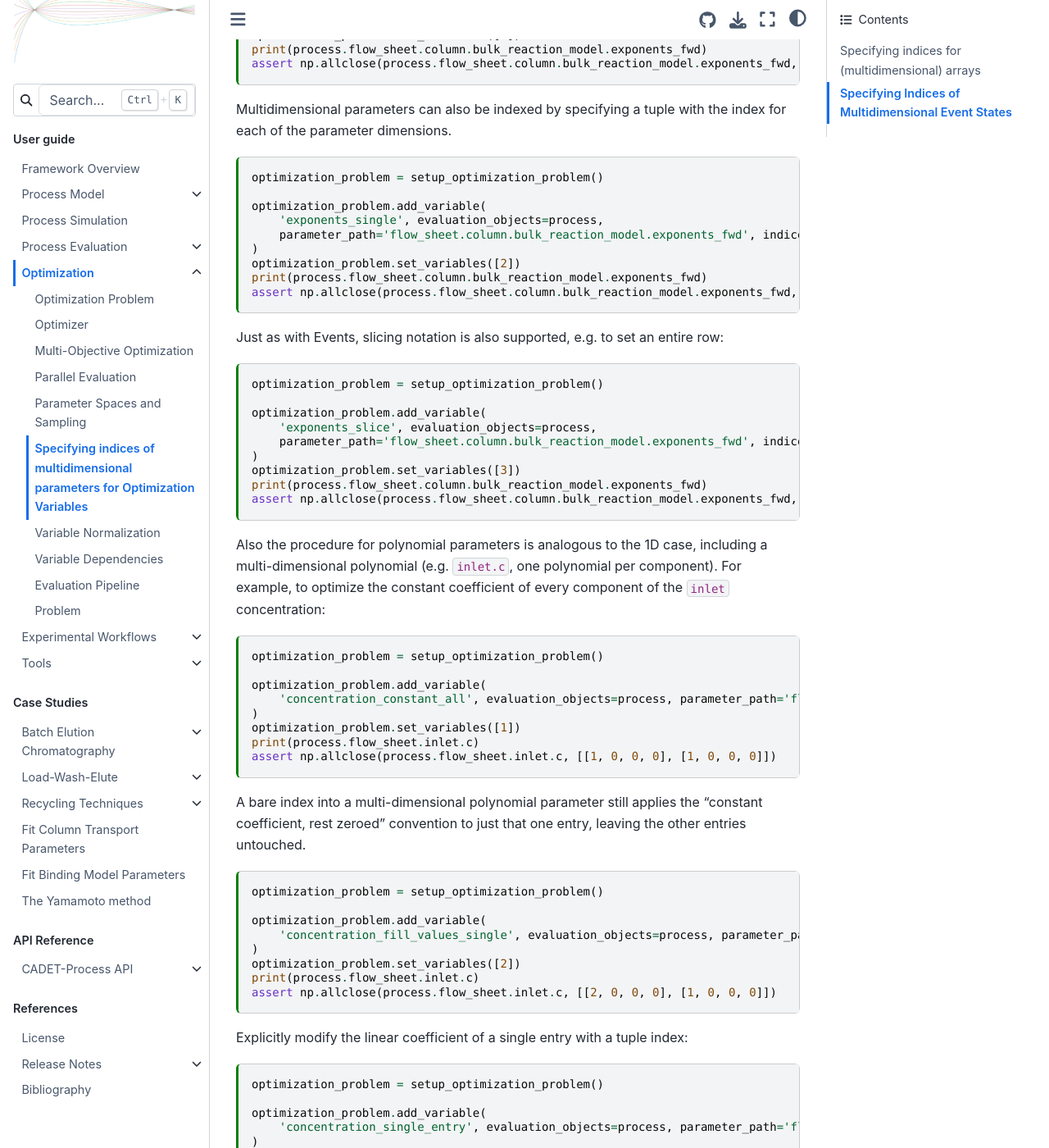
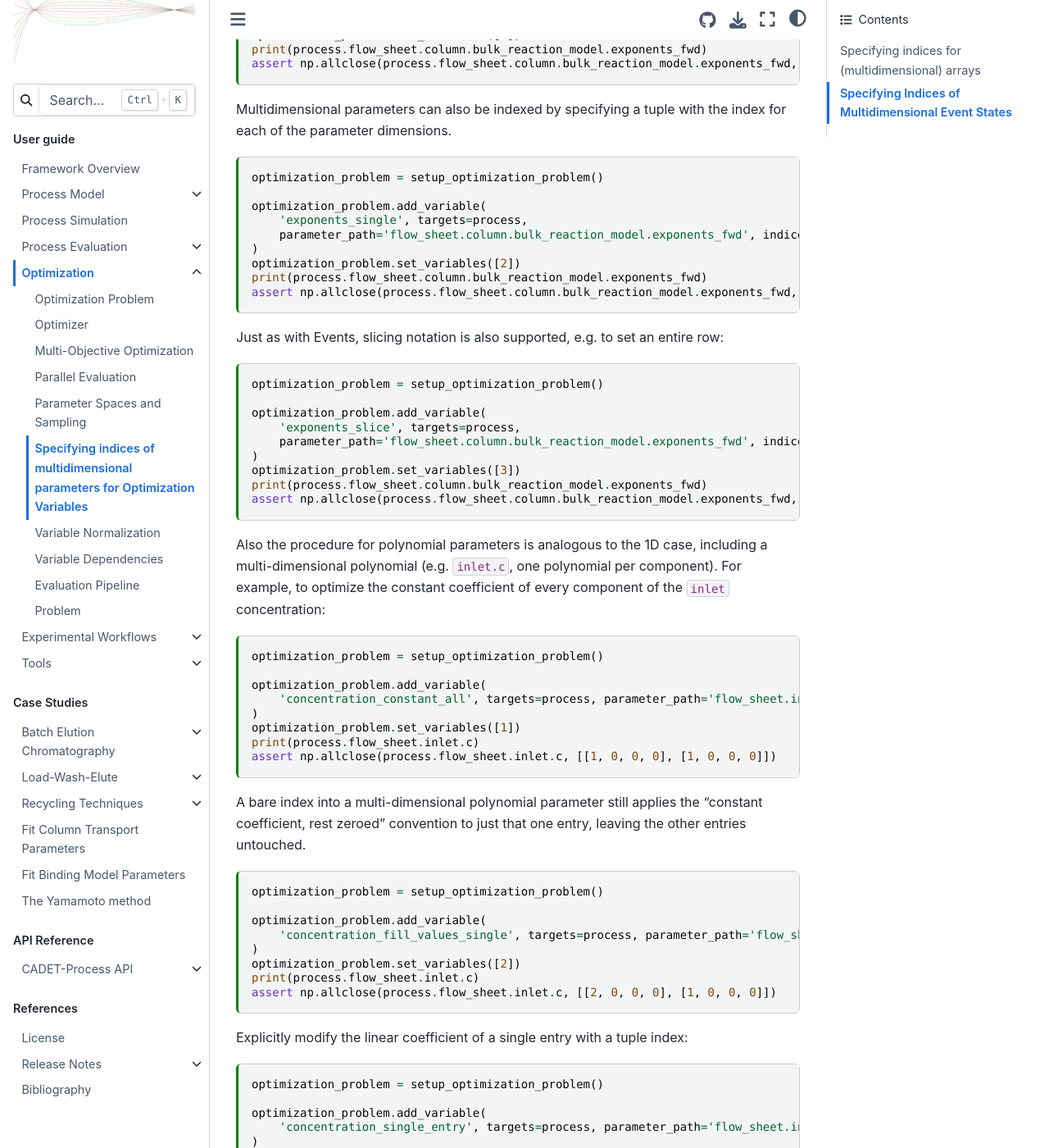
Before and after one commit to fau-advanced-separations/CADET-Process, a Sphinx documentation site: the page built from docs/source/user_guide/optimization/variable_indices.md, in a window 1280 px wide and 1400 px high, scrolled down 2817 px. Shown: the whole window at 82% size. Built offline with Sphinx 7.4.7 and the Sphinx Book theme 1.1.4, drawn with Linux system fonts in a browser that asks for light colours; pages that are not in the unit, such as notebooks, are missing from menus; some of the changed text lies outside the part shown.

Commit message:
Rename evaluation_objects= to targets= on add_variable and mapper classes
Since a target need not be a registered evaluation object (root/axis
membership), calling the write-target parameter evaluation_objects was
misleading now that unregistered targets are supported. Renamed on
add_variable, add_choice_variable, and every mapper class/factory in
mappers.py, with evaluation_objects kept as a deprecated alias so existing
call sites keep working. Updated the in-repo call sites and user-guide
examples that used the old keyword.

````diff
--- a/docs/source/user_guide/optimization/variable_indices.md
+++ b/docs/source/user_guide/optimization/variable_indices.md
@@ -93,7 +93,7 @@ process = setup_process()
 optimization_problem = setup_optimization_problem()
 
 optimization_problem.add_variable(
-    'film_diffusion_all', evaluation_objects=process, parameter_path='flow_sheet.column.film_diffusion'
+    'film_diffusion_all', targets=process, parameter_path='flow_sheet.column.film_diffusion'
 )
 optimization_problem.set_variables([1])
 print(process.flow_sheet.column.film_diffusion)
@@ -107,7 +107,7 @@ E.g. for the first component of the (1D) `film_diffusion` array:
 optimization_problem = setup_optimization_problem()
 
 optimization_problem.add_variable(
-    'film_diffusion_0', evaluation_objects=process, parameter_path='flow_sheet.column.film_diffusion', indices=0
+    'film_diffusion_0', targets=process, parameter_path='flow_sheet.column.film_diffusion', indices=0
 )
 optimization_problem.set_variables([2])
 print(process.flow_sheet.column.film_diffusion)
@@ -121,7 +121,7 @@ So, to add the constant term for the `inlet.flow_rate`, use:
 optimization_problem = setup_optimization_problem()
 
 optimization_problem.add_variable(
-    'flow_rate_fill', evaluation_objects=process, parameter_path='flow_sheet.inlet.flow_rate'
+    'flow_rate_fill', targets=process, parameter_path='flow_sheet.inlet.flow_rate'
 )
 optimization_problem.set_variables([1])
 print(process.flow_sheet.inlet.flow_rate)
@@ -135,7 +135,7 @@ E.g. for the linear coefficient of the `flow_rate`:
 optimization_problem = setup_optimization_problem()
 
 optimization_problem.add_variable(
-    'flow_rate_single', evaluation_objects=process, parameter_path='flow_sheet.inlet.flow_rate', indices=1
+    'flow_rate_single', targets=process, parameter_path='flow_sheet.inlet.flow_rate', indices=1
 )
 optimization_problem.set_variables([2])
 print(process.flow_sheet.inlet.flow_rate)
@@ -149,7 +149,7 @@ To set every entry of such an array to the same value, index it explicitly with
 optimization_problem = setup_optimization_problem()
 
 optimization_problem.add_variable(
-    'exponents', evaluation_objects=process,
+    'exponents', targets=process,
     parameter_path='flow_sheet.column.bulk_reaction_model.exponents_fwd', indices=np.s_[:, :]
 )
 optimization_problem.set_variables([1])
@@ -163,7 +163,7 @@ Multidimensional parameters can also be indexed by specifying a tuple with the i
 optimization_problem = setup_optimization_problem()
 
 optimization_problem.add_variable(
-    'exponents_single', evaluation_objects=process,
+    'exponents_single', targets=process,
     parameter_path='flow_sheet.column.bulk_reaction_model.exponents_fwd', indices=(0, 0)
 )
 optimization_problem.set_variables([2])
@@ -177,7 +177,7 @@ Just as with Events, slicing notation is also supported, e.g. to set an entire r
 optimization_problem = setup_optimization_problem()
 
 optimization_problem.add_variable(
-    'exponents_slice', evaluation_objects=process,
+    'exponents_slice', targets=process,
     parameter_path='flow_sheet.column.bulk_reaction_model.exponents_fwd', indices=np.s_[0, :]
 )
 optimization_problem.set_variables([3])
@@ -192,7 +192,7 @@ For example, to optimize the constant coefficient of every component of the `inl
 optimization_problem = setup_optimization_problem()
 
 optimization_problem.add_variable(
-    'concentration_constant_all', evaluation_objects=process, parameter_path='flow_sheet.inlet.c'
+    'concentration_constant_all', targets=process, parameter_path='flow_sheet.inlet.c'
 )
 optimization_problem.set_variables([1])
 print(process.flow_sheet.inlet.c)
@@ -205,7 +205,7 @@ A bare index into a multi-dimensional polynomial parameter still applies the "co
 optimization_problem = setup_optimization_problem()
 
 optimization_problem.add_variable(
-    'concentration_fill_values_single', evaluation_objects=process, parameter_path='flow_sheet.inlet.c', indices=0
+    'concentration_fill_values_single', targets=process, parameter_path='flow_sheet.inlet.c', indices=0
 )
 optimization_problem.set_variables([2])
 print(process.flow_sheet.inlet.c)
@@ -218,7 +218,7 @@ Explicitly modify the linear coefficient of a single entry with a tuple index:
 optimization_problem = setup_optimization_problem()
 
 optimization_problem.add_variable(
-    'concentration_single_entry', evaluation_objects=process, parameter_path='flow_sheet.inlet.c', indices=(0, 1)
+    'concentration_single_entry', targets=process, parameter_path='flow_sheet.inlet.c', indices=(0, 1)
 )
 optimization_problem.set_variables([3])
 print(process.flow_sheet.inlet.c)
@@ -249,7 +249,7 @@ Instead, pass `pre_processing`, which builds the full (still-ragged) state from
 
 ```{code-cell} ipython3
 optimization_problem.add_variable(
-    'c_poly_linear', evaluation_objects=process, parameter_path='c_poly.state',
+    'c_poly_linear', targets=process, parameter_path='c_poly.state',
     pre_processing=lambda w: [[0, w], 0]
 )
 optimization_problem.set_variables([2])
````
Also changed, not shown: docs/source/user_guide/optimization/evaluator.md (+2 -2 lines), docs/source/user_guide/optimization/variable_dependencies.md (+3 -3 lines), 3 other files.
